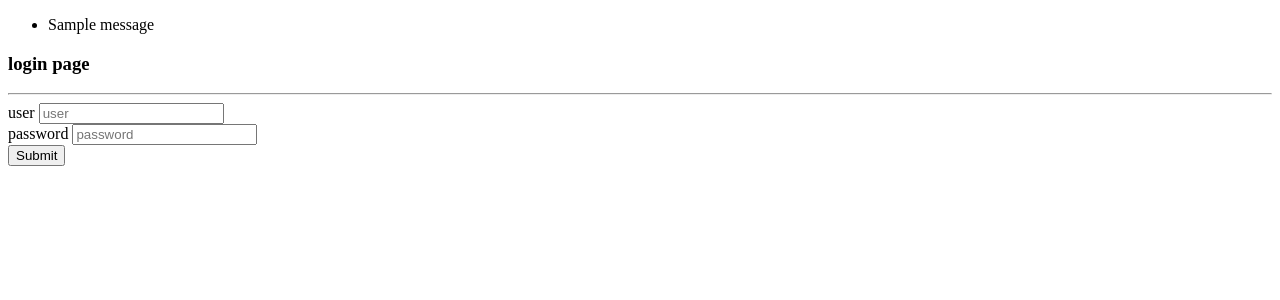
After one commit to svas258/NGO, a Flask app: page /login in a window 1280 px wide. The commit adds this page. Shown: the top 300 px of the page. Run offline with Flask 2, Linux system fonts and the light colour scheme; one stand-in notice (Sample message) is shown; some libraries are stand-ins or nearby versions.

Commit message:
updated the code with login & session

```diff
--- a/app.py
+++ b/app.py
@@ -1,24 +1,29 @@
 import sqlite3
-from flask import Flask, redirect, render_template, request, url_for,flash,jsonify
+from flask import Flask, redirect, render_template, request, url_for,flash,jsonify,session,g
+from flask_wtf.csrf import CSRFProtect
 from flask_wtf import FlaskForm
-from  flask_wtf.csrf import CSRFProtect
-from wtforms import BooleanField, StringField,TextAreaField,IntegerField
+from wtforms import BooleanField, StringField,TextAreaField,IntegerField,PasswordField
 from wtforms.validators import InputRequired,Length,DataRequired,Email
+from flask_sqlalchemy import SQLAlchemy
+from flask_login import login_required, current_user
+from flask_session import Session
 import json,psycopg2
 
-app = Flask(__name__,instance_relative_config=True)
-app.config.from_mapping({'WTF_CSRF_ENABLED':True})
+csrf = CSRFProtect()
+app = Flask(__name__)
+app.config["SESSION_PERMANENT"] = False
+app.config['SESSION_TYPE'] = 'filesystem'
 app.secret_key = 'ff6f300767d1d0c82e02cd79515d50becb5061421ca151c8'
-csrf = CSRFProtect()
 csrf.init_app(app)
-
-
-num_elements_to_generate = 500
+Session(app)
 
 class UserForm(FlaskForm):
     NGO_NAME=StringField('NGO_NAME', validators=[InputRequired(),Length(min=4,max=20)])
     contact_No=IntegerField('contact_No',validators=[InputRequired()])
     Email_ID=StringField('Email_ID', validators=[DataRequired("E-mail required!"), Email("Please enter a valid e-mail!")])
+class User(FlaskForm):
+    user=StringField('User', validators=[InputRequired(),Length(min=4,max=20)])
+    password=PasswordField(label=('Password'),validators=[DataRequired(), Length(min=8, message='Password should be at least %(min)d characters long')])
 
 def get_db_connection():
     conn = sqlite3.connect('database.db')
@@ -26,51 +31,97 @@ def get_db_connection():
     cur=conn.cursor()
     return conn
 
+@app.route("/logout")
+def logout():
+    session["name"] = None
+    return redirect("/")
+
+@app.route('/login', methods=['GET','POST'])
+def login():
+    error=None
+    form=User()
+    if request.method=='POST':
+       if form.validate_on_submit():
+                session['name'] = request.form.get('user')
+                name=form.user.data
+                password = form.password.data
+                conn= get_db_connection()
+                cur=conn.cursor()
+                cur.execute("SELECT user FROM users where  user=?",(name,))
+                u=cur.fetchone()
+                #p=cur.execute("SELECT password FROM users where password=?",(password,)).fetchone()
+                if u :
+                    p=cur.execute("SELECT password FROM users where password=?",(password,))
+                    pss=p.fetchone()
+                    if pss:
+                     posts = conn.execute('SELECT * FROM posts').fetchall()
+                     conn.close()
+                     return render_template('index.html', datas=posts)
+                    else:
+                        error = 'Invalid Credentials. Please try again.'
+                else:
+                    error = 'Invalid Username. Please try again.'
+       else:
+           for field,errors in form.errors.items():
+                for error in errors:
+                    flash("Error in {}: {}".format(
+                    getattr(form, field).label.text,
+                    error
+                ), 'error')
+
+    return render_template('login.html', error=error)
+
 @app.route('/get_data')
 def get_data():
+    if not session.get('name'):
+        return redirect("/login")
+
     if(request.method =='GET'):
       conn = get_db_connection()
-      posts = conn.execute("SELECT * FROM posts where NGO_NAME=TEAMA")
-      tr=[]
-      for v in posts:
-          tr.append(v)
-      return jsonify(tr)
-      '''row_header=[x[0] for x in posts.description]
+      posts = conn.execute("SELECT * FROM posts")
+      posts_all=posts.fetchall()
+      res = [list(i) for i in posts_all]
+      row_header=[x[0] for x in posts.description]
+
       row_list=[]
-      rv=posts.fetchall()
-      for row in rv:
+      for row in res:
           row_list.append(dict(zip(row_header,row)))
-      #return json.dumps(row_list, indent=4) '''
+      return jsonify(row_list)
 
 @app.route('/')
 def index():
-    #csrf.generate_csrf()
+    if not session.get('name'):
+        return redirect("/login")
     conn = get_db_connection()
     posts = conn.execute('SELECT * FROM posts').fetchall()
     conn.close()
     return render_template('index.html', datas=posts)
 
-@app.route('/add_ngo',methods=['POST','GET'])
+@app.route('/add_ngo/',methods=('POST','GET'))
 @csrf.exempt
 def add_ngo():
+    if not session.get('name'):
+        return redirect("/login")
     form=UserForm()
     if request.method=='POST':
         if form.validate_on_submit():
-          conn= get_db_connection()
-          cur=conn.cursor()
-          try:
-
-            cur.execute("SELECT * FROM posts where contact_No=?",(contact_No,))
-            if cur.fetchone() is not None:
-                    flash('User already exists','error')
-                    return render_template("add_ngo.html")
-            else:
-                    cur.execute("insert into posts(NGO_NAME,contact_No,email) values (?,?)",(NGO_NAME,contact_No,Email_ID))
-                    conn.commit()
-                    flash('User added', 'Success')
-                    return render_template("index.html")
-          except:
-                 conn.rollback()
+                name = form.NGO_NAME.data
+                mobile = form.contact_No.data
+                mail = form.Email_ID.data
+                connection = sqlite3.connect('database.db')
+                cur= connection.cursor()
+                out=cur.execute("SELECT * FROM posts where contact_No=?",(mobile,)).fetchone()
+                if out is None:
+                  cur.execute("insert into posts(NGO_NAME,contact_No,email) values (?,?,?)",(name,mobile,mail))
+                  connection.commit()
+                  flash('User added', 'Success')
+                  return redirect(url_for('index'))
+                  posts = cur.execute("SELECT * FROM posts").fetchall()
+                  connection.close()
+                  return render_template('index.html',datas=posts)
+                else:
+                    flash('User already there', 'error')
+                    return render_template('add_ngo.html')
         else:
             for field,errors in form.errors.items():
                 for error in errors:
@@ -78,29 +129,36 @@ def add_ngo():
                     getattr(form, field).label.text,
                     error
                 ), 'error')
+
     return render_template("add_ngo.html")
 
-@app.route('/edit_ngo/<string:id>',methods=['POST','GET'])
+@app.route('/edit_ngo/<string:id>', methods=('POST','GET'))
 @csrf.exempt
 def edit_ngo(id):
+    if not session.get('name'):
+        return redirect("/login")
+    form=UserForm()
     if request.method=='POST':
-        NGO_NAME=request.form['NGO_NAME']
-        contact_No=request.form['contact_No']
-        Email_ID=request.form['email']
-        con=sqlite3.connect("database.db")
-        cur=con.cursor()
-        try:
-           cur.execute("SELECT * FROM posts where NGO_NAME=?",(NGO_NAME,))
+        #if form.validate():
+           name= request.form.get('NGO_NAME')
+           mobile= request.form.get('contact_No')
+           mail= request.form.get('email')
+           #name = form.NGO_NAME.data
+           #mobile = form.contact_No.data
+           #mail = form.Email_ID.data
+           conn= get_db_connection()
+           cur=conn.cursor()
+           cur.execute("SELECT * FROM posts where contact_No=?",(mobile,))
            if cur.fetchone() is not None:
-                    flash('User already exists','error')
-                    return render_template("User_exist.html")
+                flash('User already exists')
+                data=conn.execute("select * from posts where id=?",(id,)).fetchone()
+                return redirect(url_for("index"))
            else:
-                cur.execute("update posts set NGO_NAME=?,contact_No=?,email=? where id=?",(NGO_NAME,contact_No,email,id))
-                con.commit()
+                cur.execute("update posts set NGO_NAME=?,contact_No=?,email=? where id=?",(name,mobile,mail,id))
+                conn.commit()
                 flash('User Updated','success')
+                conn.close()
                 return redirect(url_for("index"))
-        except:
-            conn.rollback()
     conn = get_db_connection()
     data=conn.execute("select * from posts where id=?",(id,)).fetchone()
     conn.close()
@@ -108,6 +166,8 @@ def edit_ngo(id):
 
 @app.route("/delete_ngo/<string:id>",methods=['GET'])
 def delete_user(id):
+    if not session.get('name'):
+        return redirect("/login")
     conn = get_db_connection()
     data=conn.execute("delete from posts where id=?",(id,))
     conn.commit()
--- a/templates/base.html
+++ b/templates/base.html
@@ -1,10 +1,9 @@
 <!DOCTYPE html>
 <html lang="en">
 <head>
-    <!-- <link href="/static/main.css" rel="stylesheet" type="text/css" /> -->
+    <link href="/static/main.css" rel="stylesheet" type="text/css" />
     <meta charset="UTF-8">
     <title>NGO</title>
-    <link rel="stylesheet" href="https://maxcdn.bootstrapcdn.com/bootstrap/4.0.0/css/bootstrap.min.css" integrity="sha384-Gn5384xqQ1aoWXA+058RXPxPg6fy4IWvTNh0E263XmFcJlSAwiGgFAW/dAiS6JXm" crossorigin="anonymous">
     <script src="https://code.jquery.com/jquery-3.2.1.slim.min.js" integrity="sha384-KJ3o2DKtIkvYIK3UENzmM7KCkRr/rE9/Qpg6aAZGJwFDMVNA/GpGFF93hXpG5KkN" crossorigin="anonymous"></script>
     <script src="https://cdnjs.cloudflare.com/ajax/libs/popper.js/1.12.9/umd/popper.min.js" integrity="sha384-ApNbgh9B+Y1QKtv3Rn7W3mgPxhU9K/ScQsAP7hUibX39j7fakFPskvXusvfa0b4Q" crossorigin="anonymous"></script>
     <script src="https://maxcdn.bootstrapcdn.com/bootstrap/4.0.0/js/bootstrap.min.js" integrity="sha384-JZR6Spejh4U02d8jOt6vLEHfe/JQGiRRSQQxSfFWpi1MquVdAyjUar5+76PVCmYl" crossorigin="anonymous"></script>
@@ -13,9 +12,11 @@
     <div class="container pt-3">
     {% with messages=get_flashed_messages(with_categories=true) %}
        {% if messages %}
-          {% for category,message in messages %}
-             <div class="alert alert-{{category}}'>{{message}}</div>
-          {% endfor %}
+       <ul class=flashes>
+       {% for category,message in messages %}
+       <li class="{{ category }}">{{ message }}</li>
+       {% endfor %}
+       </ul>
         {% endif %}
     {% endwith %}
     {% block body %}
--- /dev/null
+++ b/templates/login.html
@@ -0,0 +1,30 @@
+{% extends 'base.html' %}
+{% with messages = get_flashed_messages()%}
+  {% if messages %}
+    {% for message in messages %}
+       {{ message }}
+    {% endfor %}
+  {% endif %}
+{% endwith %}
+{% block body %}
+  <div class='row'>
+    <div class='col-5 mx-auto'>
+      <h3>login page</h3><hr>
+      <form method='post' action='{{url_for("login")}}' role='form'>
+        <input type='hidden' name='csrf_token' value ='{{ csrf_token()}}'/>
+        <div class='form-group'>
+          <label>user</label>
+          <input type='text' placeholder="user" name='user' required class='form-control'>
+        </div>
+        <div class='form-group'>
+          <label>password</label>
+          <input type='text' placeholder="password" name='password' required class='form-control'>
+        </div>
+        <input type='submit' value='Submit' class='btn btn-primary'>
+      </form>
+      {% if error %}
+        <p class="error"><strong>Error:</strong> {{ error }}
+      {% endif %}
+    </div>
+  </div>
+{% endblock %}
--- /dev/null
+++ b/user.sql
@@ -0,0 +1,9 @@
+DROP TABLE IF EXISTS users;
+
+CREATE TABLE users (
+	id INTEGER PRIMARY KEY AUTOINCREMENT,
+	created TIMESTAMP NOT NULL DEFAULT CURRENT_TIMESTAMP,
+	user TEXT NOT NULL,
+	password  TEXT NOT NULL,
+	role TEXT NOT NULL
+);
```
Also changed, not shown: init_db.py (+3 -6 lines), init_user.py (added, +15 -0 lines), templates/add_ngo.html (+7 -1 lines), templates/edit_ngo.html (+8 -2 lines), templates/index.html (+6 -1 lines), database.db, 2 other files.
